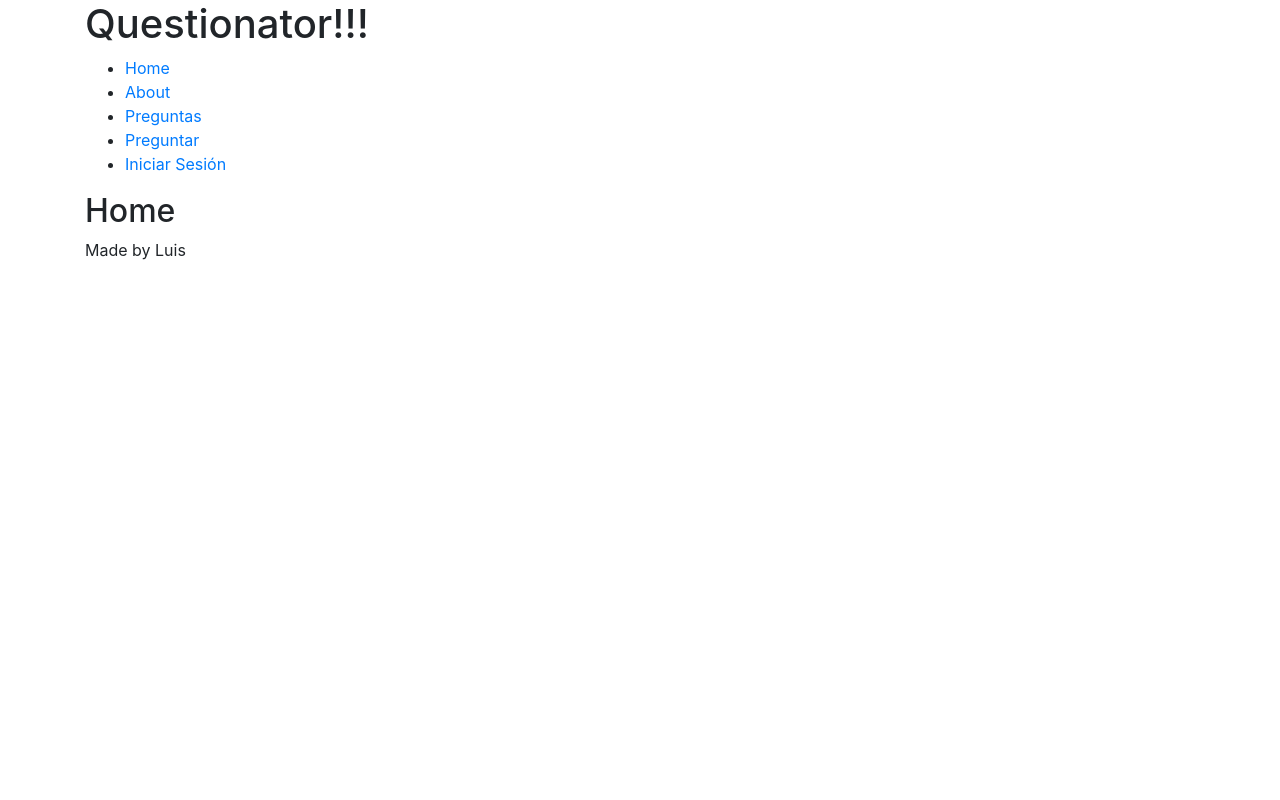
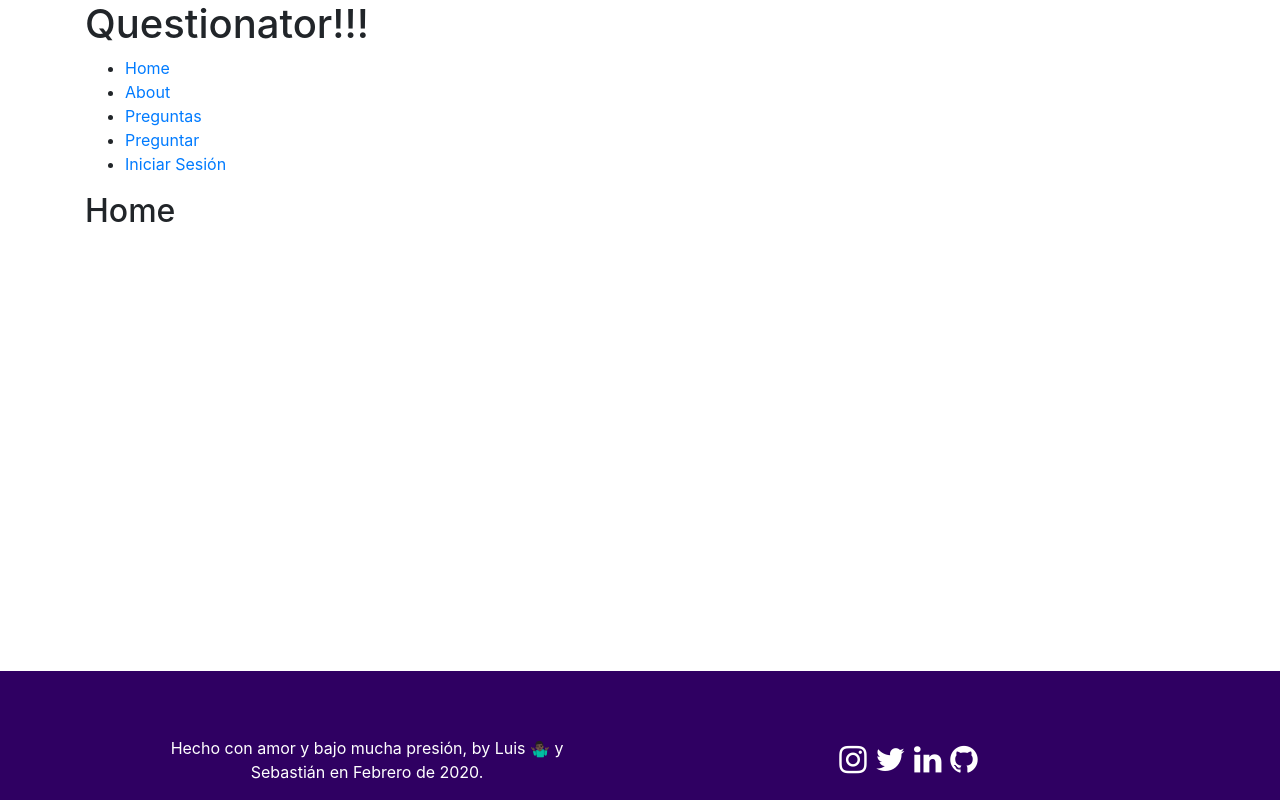
Before and after one commit to larruibo/uniandesQuestionator, a React (Create React App) app in the folder front/: page / in a window 1280 px wide. Built offline with nearby package versions, Linux system fonts and the light colour scheme; no server answers.

Commit message:
algunos cambios visuales

```diff
--- a/front/public/index.html
+++ b/front/public/index.html
@@ -3,18 +3,30 @@
   <head>
     <meta charset="utf-8" />
     <title>Questionator</title>
+    <meta name="viewport" content="width=device-width, initial-scale=1, shrink-to-fit=no">
     <link
       rel="stylesheet"
       href="https://stackpath.bootstrapcdn.com/bootstrap/4.4.1/css/bootstrap.min.css"
       integrity="sha384-Vkoo8x4CGsO3+Hhxv8T/Q5PaXtkKtu6ug5TOeNV6gBiFeWPGFN9MuhOf23Q9Ifjh"
       crossorigin="anonymous"
     />
+    <link
+      rel="stylesheet"
+      href="https://cdnjs.cloudflare.com/ajax/libs/font-awesome/4.7.0/css/font-awesome.min.css"
+    />
+    <link
+      rel="stylesheet"
+      href="https://cdnjs.cloudflare.com/ajax/libs/font-awesome/4.7.0/css/font-awesome.min.css"
+    />
+  </head>
     <link rel="stylesheet" href="/stylesheets/main.css" />
   </head>
   <body>
     <noscript>
       You need JS to run this.
     </noscript>
-    <div class="" id="target"></div>
+    <div class="container-fluid">
+      <div class="" id="target"></div>
+    </div>
   </body>
 </html>
--- a/front/public/stylesheets/main.css
+++ b/front/public/stylesheets/main.css
@@ -1,5 +1,84 @@
+.footer {
+  background-color: #2f0062;
+  color: white;
+  position: fixed;
+  bottom: 0px;
+  left: 0px;
+  right: 0px;
+}
+
+.info {
+  margin-bottom: 18vh;
+}
+.footer .blanco {
+  min-height: 8vh;
+  margin-bottom: 0%;
+}
+
+.linkPagina {
+  color: white;
+  font-size: 200%;
+  margin-right: 2%;
+}
+
+.blanco {
+  min-height: 20vh;
+}
+
+.extra {
+  text-align: center;
+  vertical-align: middle;
+  margin-top: 5%;
+  margin-bottom: 5%;
+  padding-left: 4%;
+  padding-right: 4%;
+}
+
 textarea {
   width: 100%;
   height: 40vh;
   resize: none;
+  border-radius: 10px;
 }
+
+.itemAnswer {
+  margin-bottom: 1rem;
+  background-color: yellow;
+  border-radius: 10px;
+  padding: 1rem;
+}
+
+.itemQuestion {
+  margin-bottom: 1rem;
+  background-color: blue;
+  padding: 1rem;
+  border-radius: 10px;
+}
+
+.inputElement {
+  margin-right: 1rem;
+}
+
+.input-group-prepend,
+.input-group-text,
+.form-group {
+  width: 100%;
+}
+
+.labelAnswer {
+  min-width: 10%;
+  margin-top: 0.5rem;
+}
+
+.answerElement {
+  width: 100%;
+  margin-top: 0.5rem;
+}
+
+.input-group-text {
+  background-color: green;
+  border-top-right-radius: 10px !important;
+  border-top-left-radius: 10px;
+  border-bottom-right-radius: 10px !important;
+  border-bottom-left-radius: 10px;
+}
--- a/front/src/App.js
+++ b/front/src/App.js
@@ -71,7 +71,7 @@ const App = () => {
   const onCreateAnswer = (question, answer) => {
     console.log("dentro de app creating Answer ", question, answer);
     let newAnswers = [...question.answers];
-    newAnswers.push({ answer: answer, votes: 0 });
+    newAnswers.push({ answer: answer, votes: 0, username: user.username });
     question.answers = newAnswers;
     console.log(question.answers);
     setQuestion(question);
@@ -90,7 +90,9 @@ const App = () => {
 
       const qObj = newQuestions.find((q) => q.question === question);
       const newAnswers = qObj.answers.map((a) =>
-        a.answer === answer ? { answer: a.answer, votes: a.votes + 1 } : a
+        a.answer === answer
+          ? { answer: a.answer, votes: a.votes + 1, user: user.username }
+          : a
       );
       qObj.answers = newAnswers;
       fetch(`/${qObj._id}/update`, {
@@ -198,16 +200,19 @@ const App = () => {
       <div key={"question" + id}>
         {question ? (
           <div>
+            <div className="itemQuestion">
               <h3>{question.question}</h3>
               <p>
                 <b>{question.username}</b> preguntó el {question.timestamp}
               </p>
               <p>{question.descripcion}</p>
+            </div>
             <Answers
               _id={question._id}
               user={user}
               answers={question.answers}
               question={question.question}
+              username={question.username}
               onVote={onVote}
             />
             <FormCreateAnswer
@@ -223,10 +228,11 @@ const App = () => {
     );
   }
   return (
-    <div className="container">
+    <div className="container-fluid">
+      <div className="container info">
         <h1>Questionator!!!</h1>
         <div className="row">
-        <div className="col-8">
+          <div className="col-12">
             <Router>
               <div>
                 <ul>
@@ -268,6 +274,7 @@ const App = () => {
             </Router>
           </div>
         </div>
+      </div>
       <Footer />
     </div>
   );
--- a/front/src/components/Answers.js
+++ b/front/src/components/Answers.js
@@ -6,18 +6,38 @@ const Answers = (props) => {
 
   const renderAnswers = () =>
     props.answers.map((a, i) => (
-      <div className="input-group" key={"answer" + a + props.question + i}>
+      <div className="itemAnswer" key={"answer" + a + props.question + i}>
+        <div>
+          <p>
+            <b>{props.username}</b> respondió:{" "}
+          </p>
+        </div>
+        <div className="input-group">
           <div className="input-group-prepend">
             <div className="input-group-text">
-            <label>
+              <label className="labelAnswer">
                 <input
+                  className="inputElement"
                   type="radio"
                   name="answer"
                   value={a.answer}
                   required={true}
                 />
-              {a.answer} <span>{a.votes}</span>
               </label>
+              <div className="answerElement">
+                <div className="row">
+                  <div className="col-10">
+                    <p>{a.answer}</p>
+                  </div>
+                  <div className="col-2">
+                    <p>
+                      <i class="fa fa-heart" />
+                      <span> {a.votes} likes </span>
+                    </p>
+                  </div>
+                </div>
+              </div>
+            </div>
           </div>
         </div>
       </div>
--- a/front/src/layout/Footer.js
+++ b/front/src/layout/Footer.js
@@ -1,5 +1,48 @@
 import React from "react";
 
-const Footer = () => <div>Made by Luis </div>;
+const Footer = () => (
+  <footer>
+    <div class="container-fluid">
+      <div class="footer row">
+        <div class="blanco extra col-12 col-lg-5 offset-lg-1">
+          <p>
+            Hecho con amor y bajo mucha presión, by Luis 🤷🏿‍♂️ y Sebastián en
+            Febrero de 2020.
+          </p>
+        </div>
+        <div class="blanco extra col-12 col-lg-5">
+          <a
+            class="linkPagina"
+            href="https://www.instagram.com/luchorb/"
+            target="_blank"
+          >
+            <i class="fa fa-instagram"></i>
+          </a>
+          <a
+            class="linkPagina"
+            href="https://www.twitter.com/luchorb/"
+            target="_blank"
+          >
+            <i class="fa fa-twitter"></i>
+          </a>
+          <a
+            class="linkPagina"
+            href="https://www.linkedin.com/in/luis-alfonso-ruiz-botero-b87305145/"
+            target="_blank"
+          >
+            <i class="fa fa-linkedin"></i>
+          </a>
+          <a
+            class="linkPagina"
+            href="https://github.com/larruibo"
+            target="_blank"
+          >
+            <i class="fa fa-github"></i>
+          </a>
+        </div>
+      </div>
+    </div>
+  </footer>
+);
 
 export default Footer;
```
Lines whose indentation alone changed are shown as unchanged.
